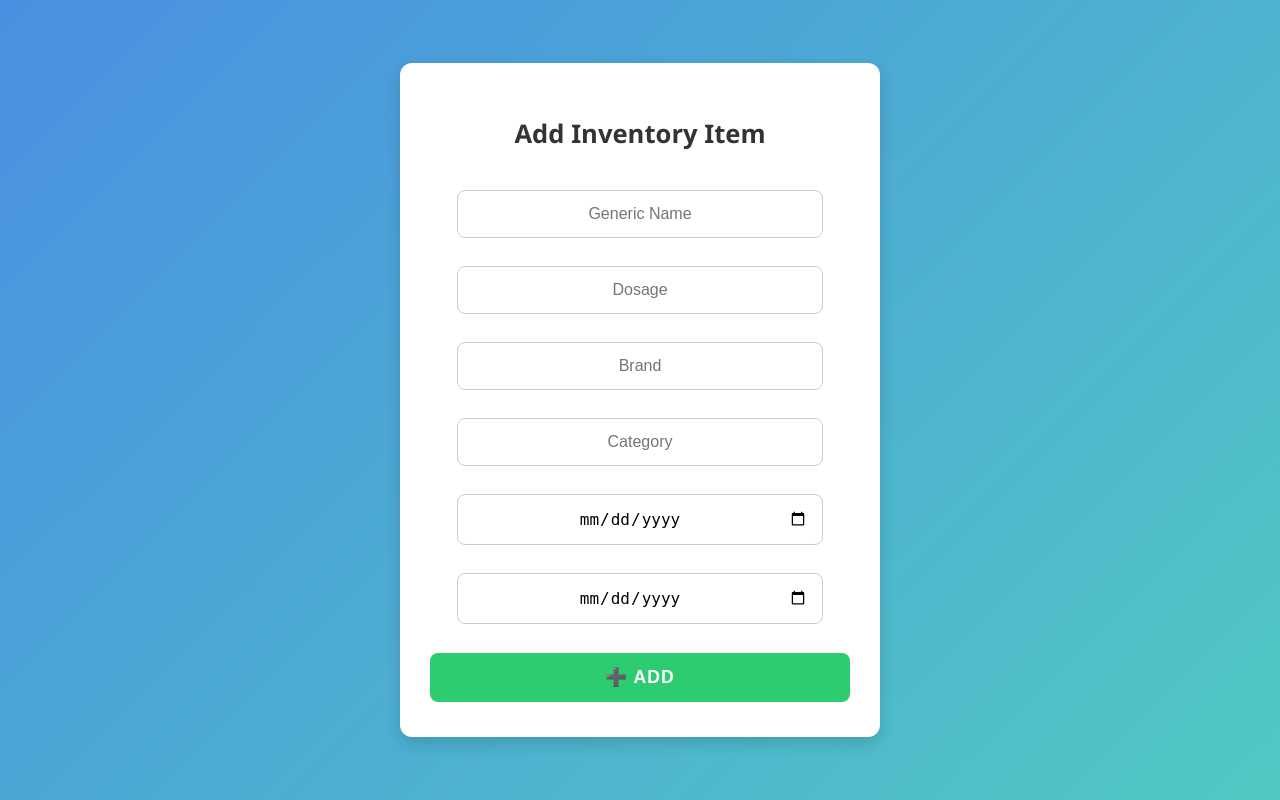
After one commit to UBSITAlhambra/WEBSYS1_FINALPROJECT, a PHP site: page /add.php in a window 1280 px wide. The commit adds this page. Run offline with PHP 8.4, Linux system fonts and the light colour scheme.

Commit message:
Draft CRUD for Inventory

```diff
--- /dev/null
+++ b/inventory/add.php
@@ -0,0 +1,101 @@
+<?php
+include "oop.php";
+$oop = new oop_class();
+
+if (isset($_POST['add'])) {
+    $genericName = $_POST['genericName'] ?? '';
+    $dosage = $_POST['dosage'] ?? '';
+    $brand = $_POST['brand'] ?? '';
+    $category = $_POST['category'] ?? '';
+    $addDate = $_POST['addDate'] ?? '';
+    $expDate = $_POST['expDate'] ?? '';
+    $oop->insert_data($genericName, $dosage, $brand, $category, $addDate, $expDate);
+}
+?>
+
+<!DOCTYPE html>
+<html lang="en">
+<head>
+    <meta charset="UTF-8" />
+    <title>Add New Inventory Item</title>
+    <style>
+        body {
+            font-family: 'Segoe UI', Arial, sans-serif;
+            background: linear-gradient(135deg, #4a90e2, #50c9c3);
+            display: flex;
+            justify-content: center;
+            align-items: center;
+            height: 100vh;
+            margin: 0;
+        }
+        form {
+            background: #fff;
+            padding: 35px 30px;
+            border-radius: 12px;
+            box-shadow: 0 6px 16px rgba(0,0,0,0.15);
+            width: 100%;
+            max-width: 420px;
+            text-align: center;
+            animation: fadeIn 0.6s ease-in-out;
+        }
+        h1 {
+            margin-bottom: 25px;
+            color: #333;
+            font-size: 1.6rem;
+            font-weight: 600;
+        }
+        input[type="text"],
+        input[type="date"] {
+            width: 80%;
+            padding: 14px;
+            margin: 14px 0;
+            border: 1px solid #ccc;
+            border-radius: 8px;
+            font-size: 1rem;
+            transition: border 0.3s, box-shadow 0.3s;
+            text-align: center;
+        }
+        input:focus {
+            border-color: #4a90e2;
+            outline: none;
+            box-shadow: 0 0 6px rgba(74,144,226,0.3);
+        }
+        button {
+            width: 100%;
+            padding: 14px;
+            border: none;
+            background: #2ecc71;
+            color: white;
+            font-size: 1.1rem;
+            font-weight: bold;
+            border-radius: 8px;
+            cursor: pointer;
+            transition: background 0.3s, transform 0.1s;
+            margin-top: 15px;
+            letter-spacing: 1px;
+        }
+        button:hover {
+            background: #27ae60;
+        }
+        button:active {
+            transform: scale(0.98);
+        }
+        @keyframes fadeIn {
+            from { opacity: 0; transform: translateY(-15px); }
+            to { opacity: 1; transform: translateY(0); }
+        }
+    </style>
+</head>
+<body>
+    <form method="POST" action="">
+        <h1>Add Inventory Item</h1>
+        <input type="text" name="genericName" placeholder="Generic Name" required>
+        <input type="text" name="dosage" placeholder="Dosage" required>
+        <input type="text" name="brand" placeholder="Brand" required>
+        <input type="text" name="category" placeholder="Category" required>
+        <input type="date" name="addDate" placeholder="Add Date" required>
+        <input type="date" name="expDate" placeholder="Expiry Date" required>
+        <button name="add">➕ ADD</button>
+    </form>
+</body>
+</html>
--- a/inventory/oop.php
+++ b/inventory/oop.php
@@ -1,34 +1,38 @@
 <?php
-    class inventoryCRUD{
-        private $pdo;
+define("SERVER", "localhost");
+define("USER", "root");
+define("PASS", "");
+define("DBNAME", "finalproject");
+
+class oop_class {
+    private $conn;
 
     function __construct(){
-            $host = "localhost";
-            $user = "root";
-            $pass = "";
-            $database = "dbname";
-            $charset= "utf8";
-            try{
-                $conn = $conn = "mysql:host=$host;dbname=$database;charset=$charset";
-                $options = [
-                    PDO::ATTR_ERRMODE => PDO::ERRMODE_EXCEPTION,
-                    PDO::ATTR_DEFAULT_FETCH_MODE => PDO::FETCH_ASSOC,
-                    PDO::ATTR_EMULATE_PREPARES => false
-                ];
-                $this->pdo = new PDO($conn, $user, $pass, $options);
+        try {
+            $connection = "mysql:host=" . SERVER . ";dbname=" . DBNAME . ";charset=utf8";
+            $this->conn = new PDO($connection, USER, PASS);
+            $this->conn->setAttribute(PDO::ATTR_ERRMODE, PDO::ERRMODE_EXCEPTION);
         } catch (PDOException $e) {
             echo "
                 <script>
                 alert('Connection Failed');
-                window.location.href = 'index.php';
                 </script>
             ";
         }
+    }
 
-        public function insert_item(){
-            $insert = "INSERT INTO inventory() VALUES(e)";
-            $query = $this->pdo->prepare($insert);
-            $result = $query->execute();
+    public function insert_data($genericName, $dosage, $brand, $category, $addDate, $expDate){
+        $insert = "INSERT INTO inventory(genericName, dosage, brand, category, addDate, expDate) VALUES(:genericname, :Dosage, :Brand, :Category, :AddDate, :ExpDate)";
+        $stmt = $this->conn->prepare($insert);
+        $result = $stmt->execute([
+            ':genericname'=>$genericName,
+            ':Dosage'=>$dosage,
+            ':Brand'=>$brand,
+            ':Category'=>$category,
+            ':AddDate'=>$addDate,
+            ':ExpDate'=>$expDate
+        ]);
+
         if($result){
             echo "
                 <script>
@@ -40,42 +44,54 @@
 
     public function show_data(){
         $select = "SELECT * FROM inventory";
-            $query = $this->pdo->prepare($select);
-            $result = $query->execute();
-            return $query->fetchAll();
-
+        $stmt = $this->conn->prepare($select);
+        $stmt->execute();
+        return $stmt->fetchAll(PDO::FETCH_ASSOC);
     }
 
     public function delete_data($ID){
-            $delete = "DELETE FROM inventory WHERE ID= :id ";
-            $query = $this->pdo->prepare($delete);
-            $result = $query->execute([":id"=>$ID]);
+        $delete = "DELETE FROM inventory WHERE itemID = :id";
+        $stmt = $this->conn->prepare($delete);
+        $result = $stmt->execute([':id' => $ID]);
+
+        if($result){
             echo "
                 <script>
                     alert('ITEM DELETED');
                 </script>
             ";
         }
+    }
 
     public function show_update_data($ID){
-            $update = "SELECT * FROM inventory WHERE ID= :id ";
-            $query = $this->pdo->prepare($update);
-            $result = $query->execute([":id"=>$ID]);
-            return $stmt->fetch();
+        $update = "SELECT * FROM inventory WHERE itemID = :id";
+        $stmt = $this->conn->prepare($update);
+        $stmt->execute([':id' => $ID]);
+        return $stmt->fetch(PDO::FETCH_ASSOC);
     }
 
-        public function update_data(){
-            $update = "UPDATE inventory SET WHERE ID= :id";
-            $query = $this->pdo->prepare($update);
-            $result = $query->execute();
+    public function update_data($genericName, $dosage, $brand, $category, $addDate, $expDate, $ID){
+        $updatet = "UPDATE inventory SET
+                   genericName = :genericname, dosage = :Dosage, brand = :Brand,
+                   category = :Category, addDate = :AddDate, expDate = :ExpDate
+                   WHERE ID = :id";
+        $stmt = $this->conn->prepare($update);
+        $result = $stmt->execute([
+            ':genericname'=>$genericName,
+            ':Dosage'=>$dosage,
+            ':Brand'=>$brand,
+            ':Category'=>$category,
+            ':AddDate'=>$addDate,
+            ':ExpDate'=>$expDate,
+            ':id' => $ID
+        ]);
+
+        if($result){
             echo "
                 <script>
-					alert('ITEM UPDATED');
-					window.location.href = 'show.php';
+                alert('Update Complete');
                 </script>
             ";
         }
-
     }
 }
-?>
```
Also changed, not shown: inventory/delete.php (added, +10 -0 lines), inventory/index.php (added, +43 -0 lines), inventory/update.php (added, +134 -0 lines). Lines whose indentation alone changed are shown as unchanged.
